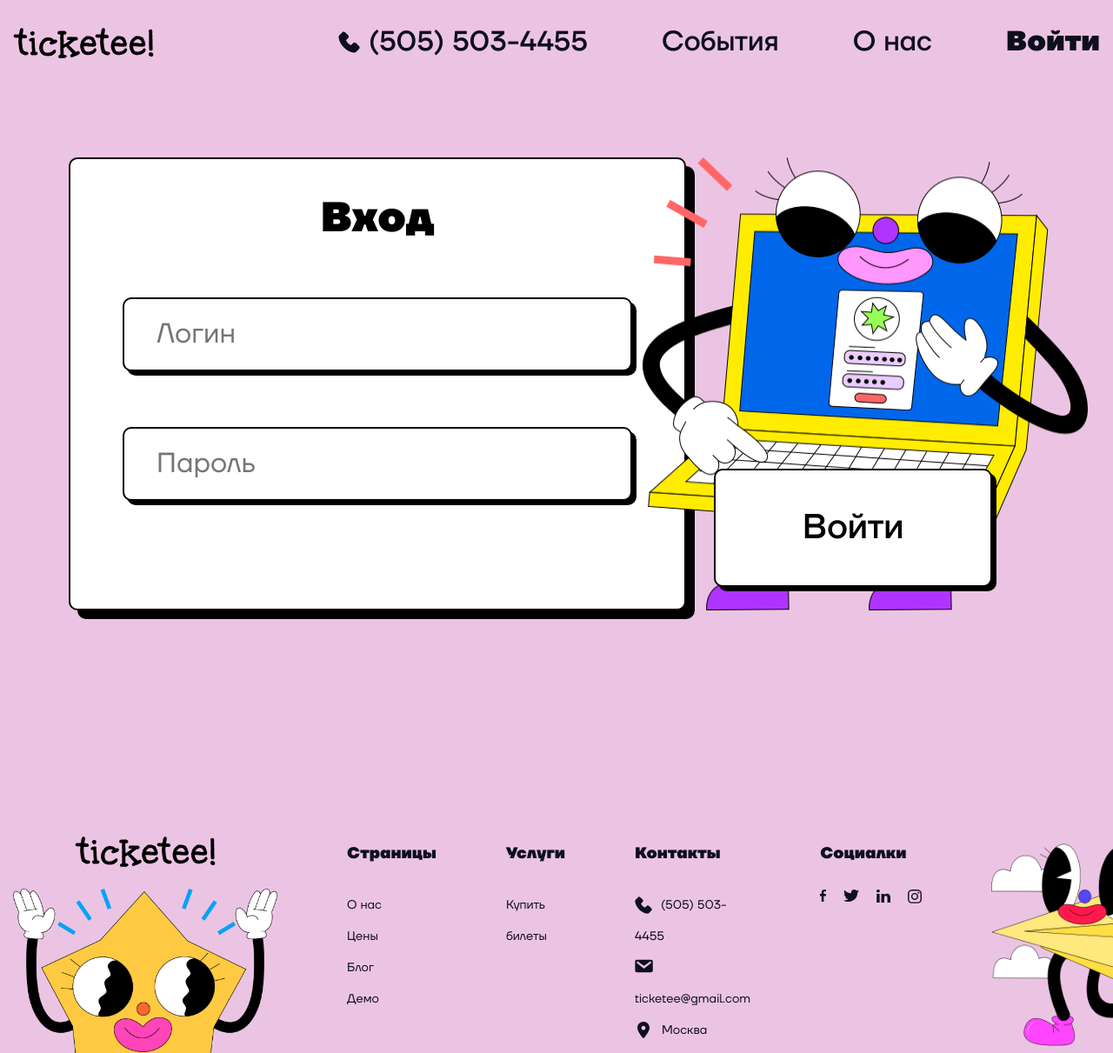
After one commit to shewafem/course-project2022, a Django app: page /auth/ in a window 1280 px wide. The commit adds this page. Shown: the whole page at 87% size. Run offline with Django 4.2, Linux system fonts and the light colour scheme.

Commit message:
auth 50% ready + some fix

```diff
--- a/ticketee/ticketee/urls.py
+++ b/ticketee/ticketee/urls.py
@@ -26,6 +26,7 @@ urlpatterns = [
     path('', home, name='home'),
     path('admin/', admin.site.urls),
     path('about/', about, name='about'),
+    path('auth/', auth, name='auth'),
     path('events/<slug:cat_slug>/<slug:event_slug>/', show_event, name='event'),
     path('events/<slug:cat_slug>/', show_events_by_category, name='category')
 ] + static(settings.STATIC_URL, document_root=settings.STATIC_ROOT)+ static(settings.MEDIA_URL, document_root=settings.MEDIA_ROOT)
--- a/ticketee/tickets/static/tickets/css/style.css
+++ b/ticketee/tickets/static/tickets/css/style.css
@@ -451,6 +451,13 @@ footer {
     margin-left: auto;
 }
 
+.event__button--disabled {
+    background: rgb(188, 182, 188);
+    color: black;
+    font-weight: 900;
+}
+
+
 /*event-details*/
 
 .page__event-details {
@@ -545,6 +552,12 @@ footer {
     bottom: -90px;
 }
 
+.event-details__button--disabled {
+    background: rgb(188, 182, 188);
+    color: black;
+    font-weight: 900;
+}
+
 .event-details__date:before {
     content: '';
     background-image: url('../img/icons/calendar.svg');
@@ -603,3 +616,78 @@ select option {
     border: 1px solid black;
     border-radius: 5px;
 }
+
+.page__form {
+    width: 710px;
+    min-height: 501px;
+    background: #FFFFFF;
+    border: 2px solid #000000;
+    /* shadow */
+    box-shadow: 10px 10px 0px #000000;
+    border-radius: 10px;
+    position: relative;
+    left: 50px;
+}
+
+.page__form fieldset {
+    display: flex;
+    flex-direction: column;
+    padding: 60px;
+}
+
+.page__form legend{
+    font-weight: 600;
+    font-size: 48px;
+    line-height: 62px;
+    text-align: center;
+    color: #000000;
+    padding-top: 37px;
+}
+
+.page__form input {
+    width: 100%;
+    height: 85px;
+    background: #FFFFFF;
+    border: 2px solid #000000;
+    /* shadow-mild */
+    box-shadow: 5px 5px 0px #000000;
+    border-radius: 10px;
+    font-size: 32px;
+    line-height: 41px;
+    text-align: justify;
+}
+
+.page__form input {
+    padding: 22px 37px;
+    margin-bottom: 64px;
+}
+
+.page__form button {
+    background: #FFFFFF;
+    border: 2px solid #000000;
+    /* shadow-mild */
+    box-shadow: 5px 5px 0px #000000;
+    border-radius: 10px;
+    padding: 40px 100px;
+
+    font-weight: 500;
+    font-size: 40px;
+    line-height: 52px;
+/* identical to box height */
+    text-align: center;
+    color: #000000;
+    position: absolute;
+    left: 740px;
+    bottom: 25px;
+    z-index: 101;
+}
+.form__img {
+    z-index: 100;
+    position: relative;
+}
+.form-section {
+    display: flex;
+    margin: 0 auto;
+    justify-content: center;
+    margin-top: 104px;
+}
--- /dev/null
+++ b/ticketee/tickets/templates/tickets/auth.html
@@ -0,0 +1,25 @@
+{% extends 'tickets/layout.html' %}
+{% load static %}
+{% load tickets_tags %}
+{% block main %}
+<main class="page">
+    <div class="page__container _container">
+        <section class="form-section">
+            <form class="page__form form" action="" method="post">
+                {% csrf_token %}
+                <fieldset>
+                    <legend>Вход</legend>
+                        <div>
+                            <input type="text" name="login" value="" placeholder="Логин">
+                        </div>
+                        <div>
+                            <input type="password" name="password" value="" placeholder="Пароль">
+                        </div>
+                </fieldset>
+                <button class="button" type="submit">Войти</button>
+            </form>
+            <img class="form__img" src="{% static 'tickets/img/laptop.png' %}" alt="happy-laptop">
+        </section>
+    </div>
+</main>
+{% endblock %}
--- a/ticketee/tickets/templates/tickets/home.html
+++ b/ticketee/tickets/templates/tickets/home.html
@@ -6,8 +6,8 @@
     <div class="page__container _container">
         <section class="page__welcome welcome">
             <div class="welcome__info">
-                <h1 class="welcome__heading">Мы продаем билеты!</h1>
-                <p class="welcome__text">Lorem ipsum dolor sit amet, consectetur adipiscing elit, sed do eiusmod tempor incididunt ut labore et dolore magna aliqua. Lorem ipsum dolor sit amet consectetur adipiscing. Nisi quis eleifend quam adipiscing vitae proin sagittis. Magna ac placerat vestibulum lectus mauris ultrices eros in.</p>
+                <h1 class="welcome__heading">Билеты на лучшие события Москвы! 😊</h1>
+                <p class="welcome__text">Все ваши потребности в развлечениях под одной виртуальной крышей с билетами в театр, концерты, спорт, семейные мероприятия, клубы и многое другое. Быстрее бронируйте билет, пока это не сделал кто-то другой!</p>
             </div>
             <div class="welcome__button button"><a href="#events" class="welcome__link">Купить билеты!</a></div>
             <img class="welcome__image" src="{% static 'tickets/img/star.png' %}" alt="exciting-star">
--- a/ticketee/tickets/templates/tickets/layout.html
+++ b/ticketee/tickets/templates/tickets/layout.html
@@ -20,7 +20,7 @@
                         <li class="nav__item"><a href="tel:+79503858079" class="nav__link"><img width="25px" class="menu__icon" src="{% static 'tickets/img/icons/phone.svg' %}" alt="phone">(505) 503-4455</a></li>
                         <li class="nav__item"><a href="#" class="nav__link">События</a></li>
                         <li class="nav__item"><a href="{% url 'about' %}" class="nav__link">О нас</a></li>
-                        <li class="nav__item"><a href="#" class="nav__link">Войти</a></li>
+                        <li class="nav__item"><a href="{% url 'auth' %}" class="nav__link">Войти</a></li>
                     </ul>
                 </nav>
             </div>
--- a/ticketee/tickets/templates/tickets/list_events.html
+++ b/ticketee/tickets/templates/tickets/list_events.html
@@ -4,11 +4,11 @@
         <div class="event__info">
             <a href="{{event.get_absolute_url}}" class="event__link"><h3 class="event__heading">{{event.name}}</h3></a>
             <a href="{{event.category.get_absolute_url}}" class="event__category">{{event.category}}</a>
-            <p class="event__description">{{event.description|truncatewords:70}}</p>
+            <p class="event__description">{{event.description|linebreaksbr|truncatewords:70}}</p>
             {% if event.available %}
-                <a href="{{event.get_absolute_url}}" class="event__button button">Купить билет</a>
+                <a href="{{event.get_absolute_url}}" class="event__button button">Купить билет 🏷️</a>
             {% else %}
-                <a class="event__button button event__button--disabled">Билетов нет</a>
+                <a class="event__button event__button--disabled">SOLD OUT 😔</a>
             {% endif %}
         </div>
     </div>
--- a/ticketee/tickets/views.py
+++ b/ticketee/tickets/views.py
@@ -32,5 +32,8 @@ def show_events_by_category(request, cat_slug):
 
     return render(request, 'tickets/events_by_category.html', context=context)
 
+def auth(request):
+    return render(request, 'tickets/auth.html')
+
 def pageNotFound(request, exception):
     return render(exception, 'tickets/error404.html', {'title': 'Страница не найдена'})
```
Also changed, not shown: ticketee/tickets/templates/tickets/event.html (+6 -2 lines), ticketee/db.sqlite3, ticketee/tickets/forms.py (added), ticketee/tickets/static/tickets/img/laptop.png (added).
